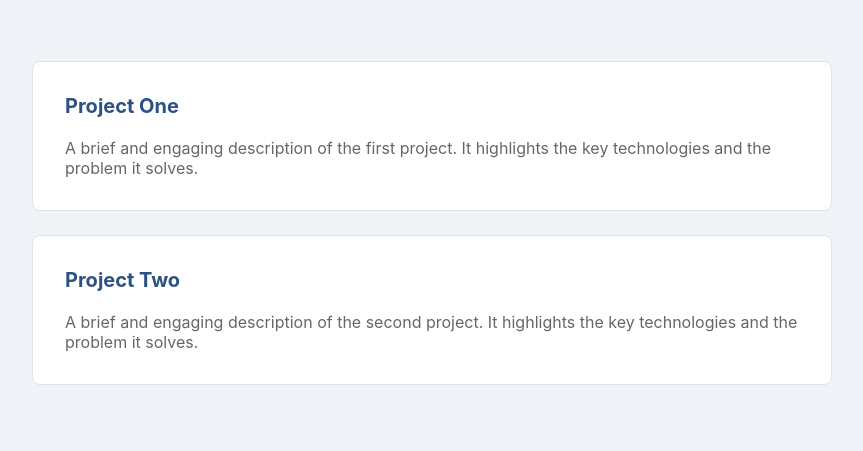
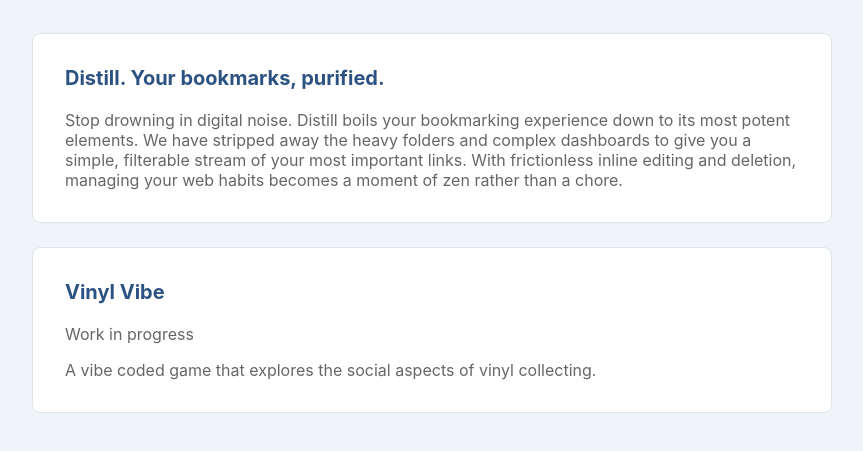
Before and after one commit to StudioReverb/studioreverb.github.io, a plain HTML site: page index.html in a window 1280 px wide. Shown: the part 249-700 px from the top of the page, without its empty margins (208-1071 px from the left). Drawn offline with Linux system fonts and the light colour scheme.

Commit message:
chore: updated projects section

```diff
--- a/index.html
+++ b/index.html
@@ -122,12 +122,13 @@
 
         <main class="projects">
             <div class="project">
-                <h3>Project One</h3>
-                <p>A brief and engaging description of the first project. It highlights the key technologies and the problem it solves.</p>
+                <h3>Distill. Your bookmarks, purified.</h3>
+                <p>Stop drowning in digital noise. Distill boils your bookmarking experience down to its most potent elements. We have stripped away the heavy folders and complex dashboards to give you a simple, filterable stream of your most important links. With frictionless inline editing and deletion, managing your web habits becomes a moment of zen rather than a chore.</p>
             </div>
             <div class="project">
-                <h3>Project Two</h3>
-                <p>A brief and engaging description of the second project. It highlights the key technologies and the problem it solves.</p>
+                <h3>Vinyl Vibe</h3>
+                <p>Work in progress</p>
+                <p>A vibe coded game that explores the social aspects of vinyl collecting.</p>
             </div>
         </main>
     </div>
```
